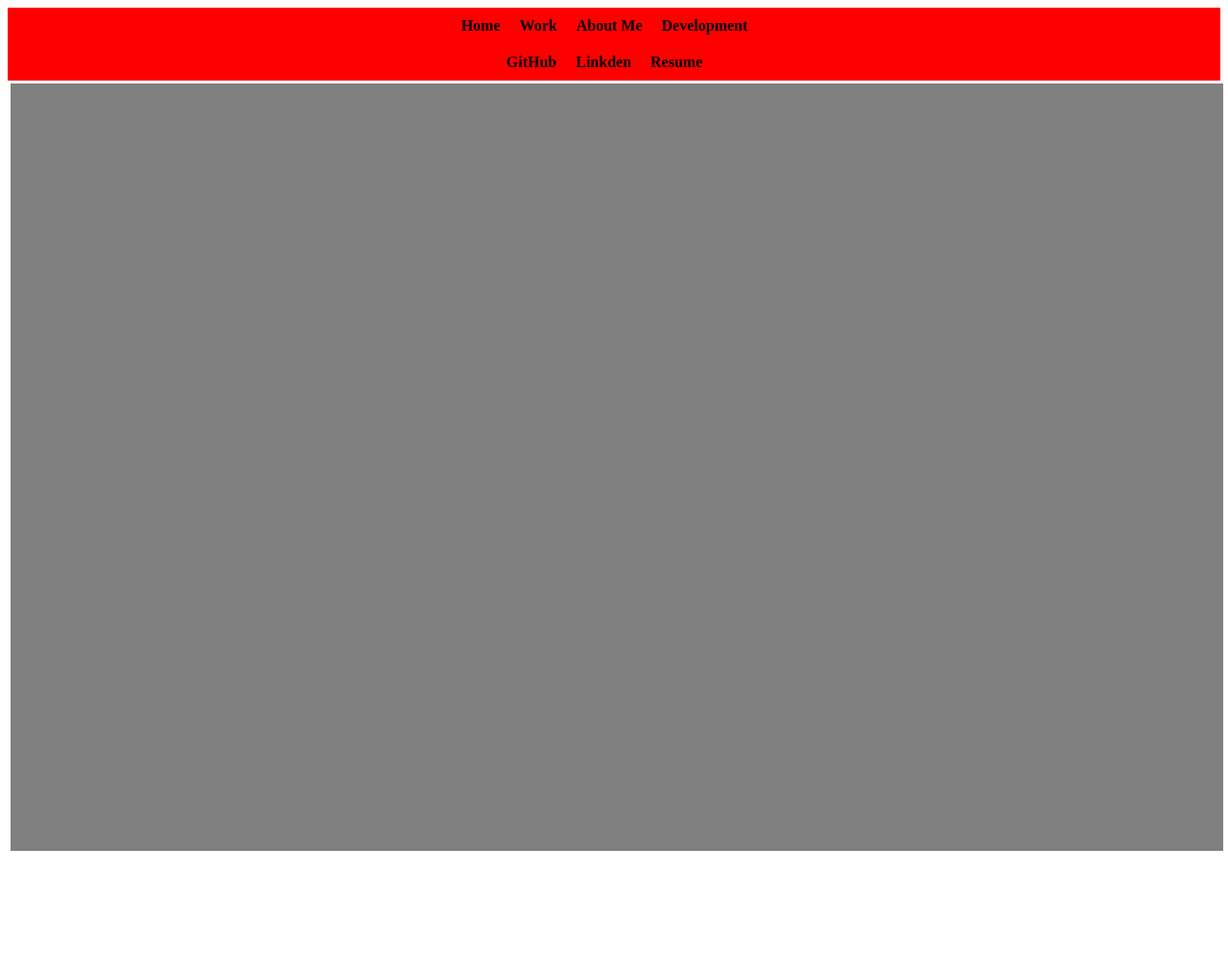
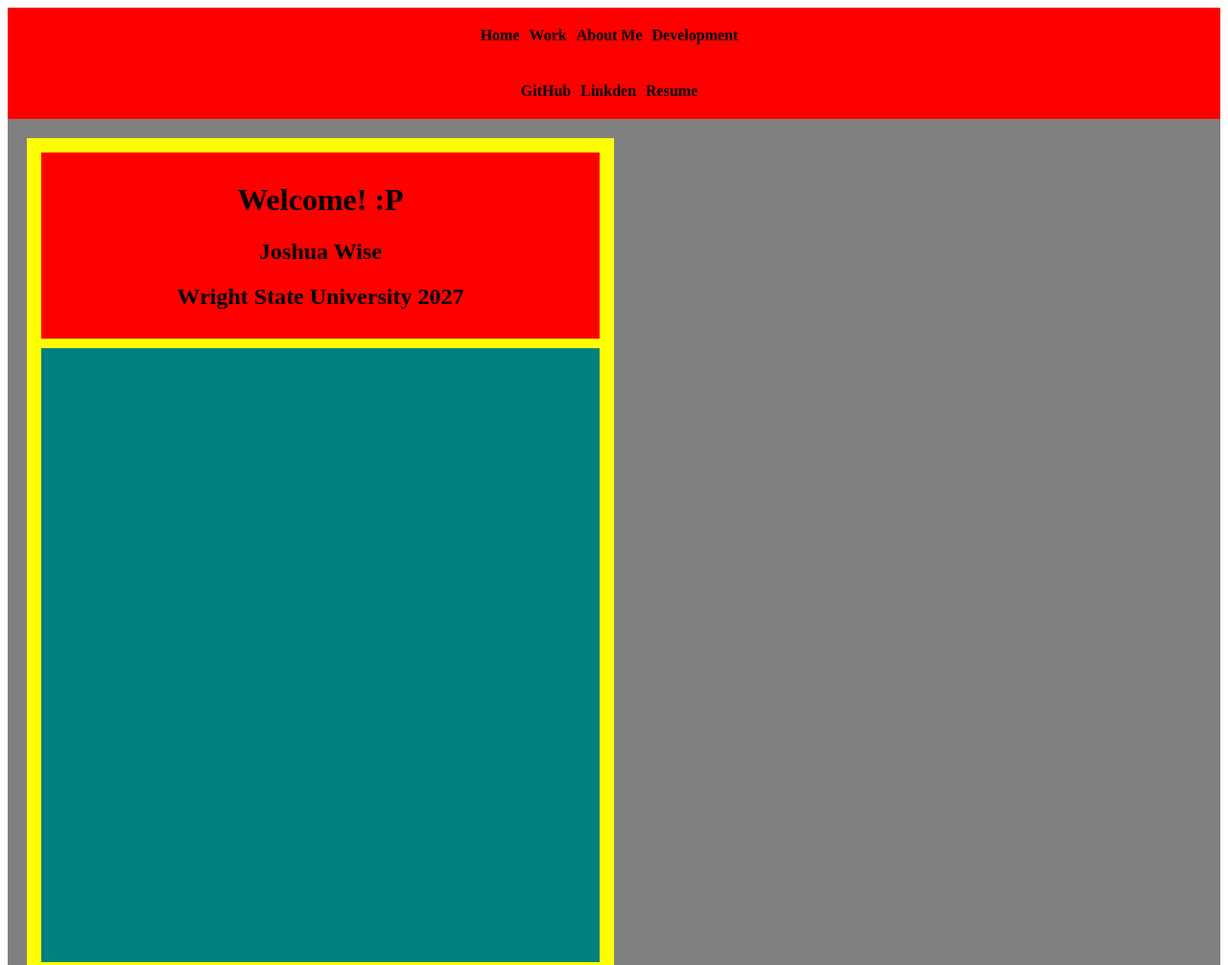
Before and after one commit to Joshua-Wise78/personalWeb, a plain HTML site: page index.html in a window 1280 px wide. Shown: the top 1006 px of the page at 96% size. Before the commit the page ends 895 px from the top, so only its background shows below. Drawn offline with Linux system fonts and the light colour scheme.

Commit message:
Left section header finished sub section laid out

```diff
--- a/index.html
+++ b/index.html
@@ -1,12 +1,15 @@
 <!DOCTYPE html>
 <html lang="en">
+
 <head>
   <meta charset="UTF-8" />
   <meta http-equiv="X-UA-Compatible" content="IE=edge" />
-    <meta name="viewport" content="width=device-width, initial-scale=1.0" />
+  <meta name="viewport"
+      content="width=device-width,initial-scale=1.0" />
   <title>Joshua Wise</title>
   <link rel="stylesheet" href="styles.css" />
 </head>
+
 <body>
   <!-- Header content -->
   <header>
@@ -19,7 +22,7 @@
           <li><a href="#">Development</a></li>
         </ul>
       </div>
-                <br>
+      <br />
     </div>
     <div class="navbar-container">
       <div class="navbar-segment">
@@ -36,13 +39,24 @@
   <!-- Main  content -->
   <main>
     <div class="body-container">
+      <!-- Left part of main body content -->
       <div class="left-segment">
-                    <div class="body-header">
-                        <!-- Welcome message -->
-
-                        <!-- Name and other info -->
+        <!-- Left section header -->
+        <div class="left-body-header">
+            <h1>Welcome! :P</h1>
+            <div class="left-body-header-list">
+              <ul>
+                <li><h2>Joshua Wise</h2></li>
+                <li><h2>Wright State University 2027</h2></li>
+              </ul>
             </div>
         </div>
+        <div class="left-body-sub-section">
+
+        </div>
+        <!-- End of Left section header-->
+      </div>
+      <!-- End of left part of main body content -->
       <div class="right-segment">
         <!-- Professional photo will go here -->
       </div>
@@ -54,4 +68,5 @@
   <footer></footer>
   <!-- End of footer content -->
 </body>
+
 </html>
--- a/styles.css
+++ b/styles.css
@@ -1,15 +1,15 @@
 /* Container for the navbar */
 .navbar-container {
     display: flex;
-    justify-content: center; /* Centers the items horizontally */
-    align-items: center; /* Aligns items vertically */
-    padding: 10px; /* Adds padding around the navbar */
+    justify-content: center;
+    align-items: center;
+    padding: 20px;
     background-color: red;
 }
 
 /* Styles for the list items */
 .navbar-segment ul {
-    list-style: none; /* Removes bullet points */
+    list-style: none;
     margin: 0;
     padding: 0;
     display: flex; /* Sets list items inline */
@@ -17,25 +17,74 @@
 
 /* Styles for each list item */
 .navbar-segment ul li {
-    margin-right: 20px; /* Adds space between items */
-    font-weight: bold; /* Makes text bold */
+    margin-right: 10px;
+    font-weight: bold;
 }
 
 /* Optional link styling */
 .navbar-segment ul li a {
     color: black;
-    text-decoration: none; /* Removes underline from links */
+    text-decoration: none;
 }
 
 .body-container {
     width: 100%;
-    margin: 2.5px;
     padding: 20px;
     box-sizing: border-box;
     min-height: 100vh;
     background-color: gray;
 }
 
+.left-segment {
+    width: 50%;
+    padding: 15px;
+    box-sizing: border-box;
+    min-height: 100vh;
+    background-color: yellow;
+}
+
+.left-body-header {
+    width: 100%;
+    padding: 10px;
+    box-sizing: border-box;
+    min-height: fit-content; /* This might change depending */
+    background-color: red;
+}
+
+.left-body-header h1 {
+    display: flex;
+    justify-content: center;
+    align-items: center;
+    max-height: 20vh;
+}
+
+.left-body-header-list ul {
+    list-style: none;
+    margin: 0;
+    padding: 0;
+}
+
+.left-body-header-list ul li h2 {
+    color: black;
+    text-decoration: none;
+}
+
+.left-body-header-list h2 {
+    display: flex;
+    justify-content: center;
+    align-items: center;
+}
+
+.left-body-sub-section {
+    width: 100%;
+    padding: 10px;
+    margin-top: 10px;
+    box-sizing: border-box;
+    min-height: 80vh;
+    background-color: teal;
+}
+
+/* Reactive media for body, navbar, and footer eventually :) */
 @media (max-width: 768px) {
     .body-container {
         padding: 10px;
```
Lines whose indentation alone changed are shown as unchanged.
